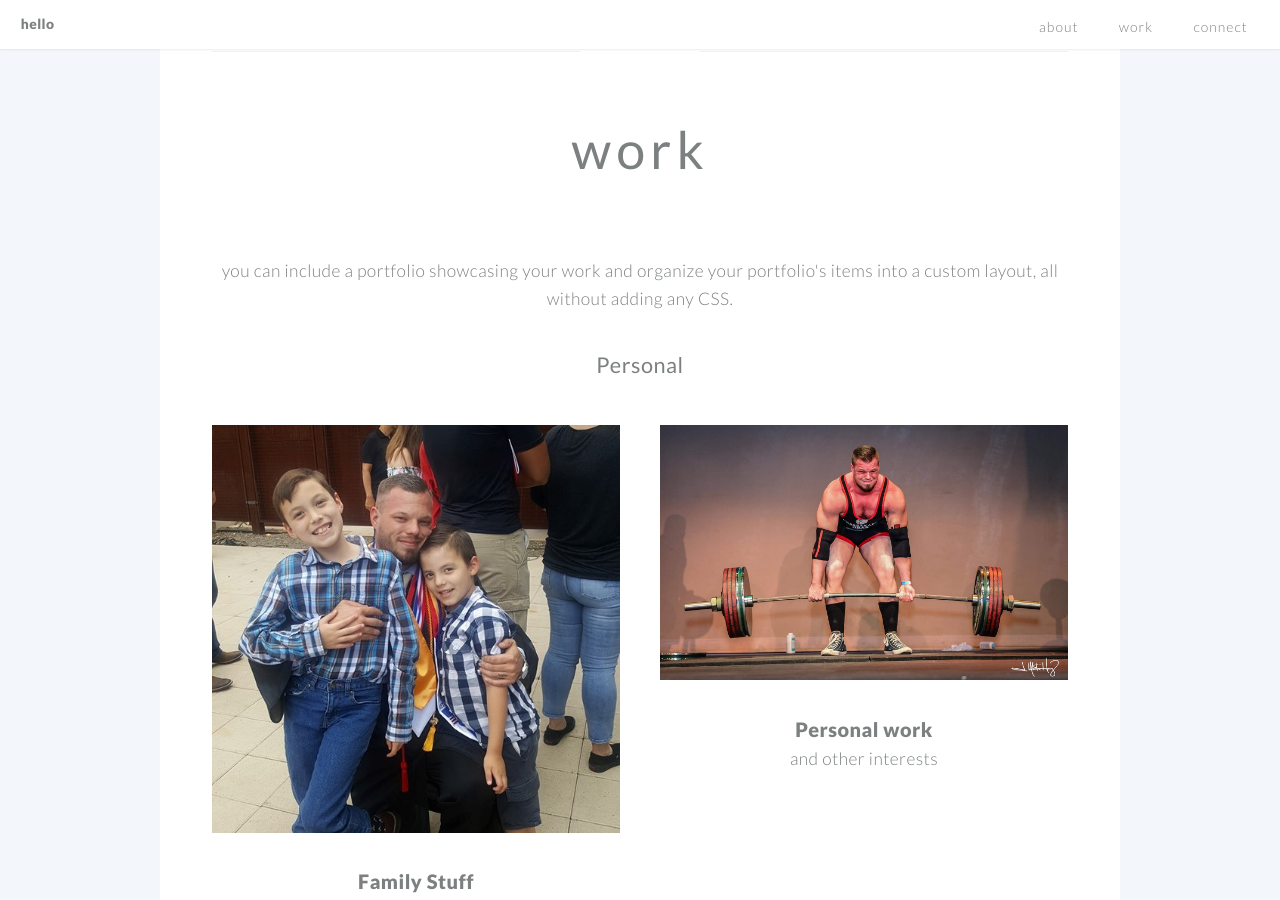
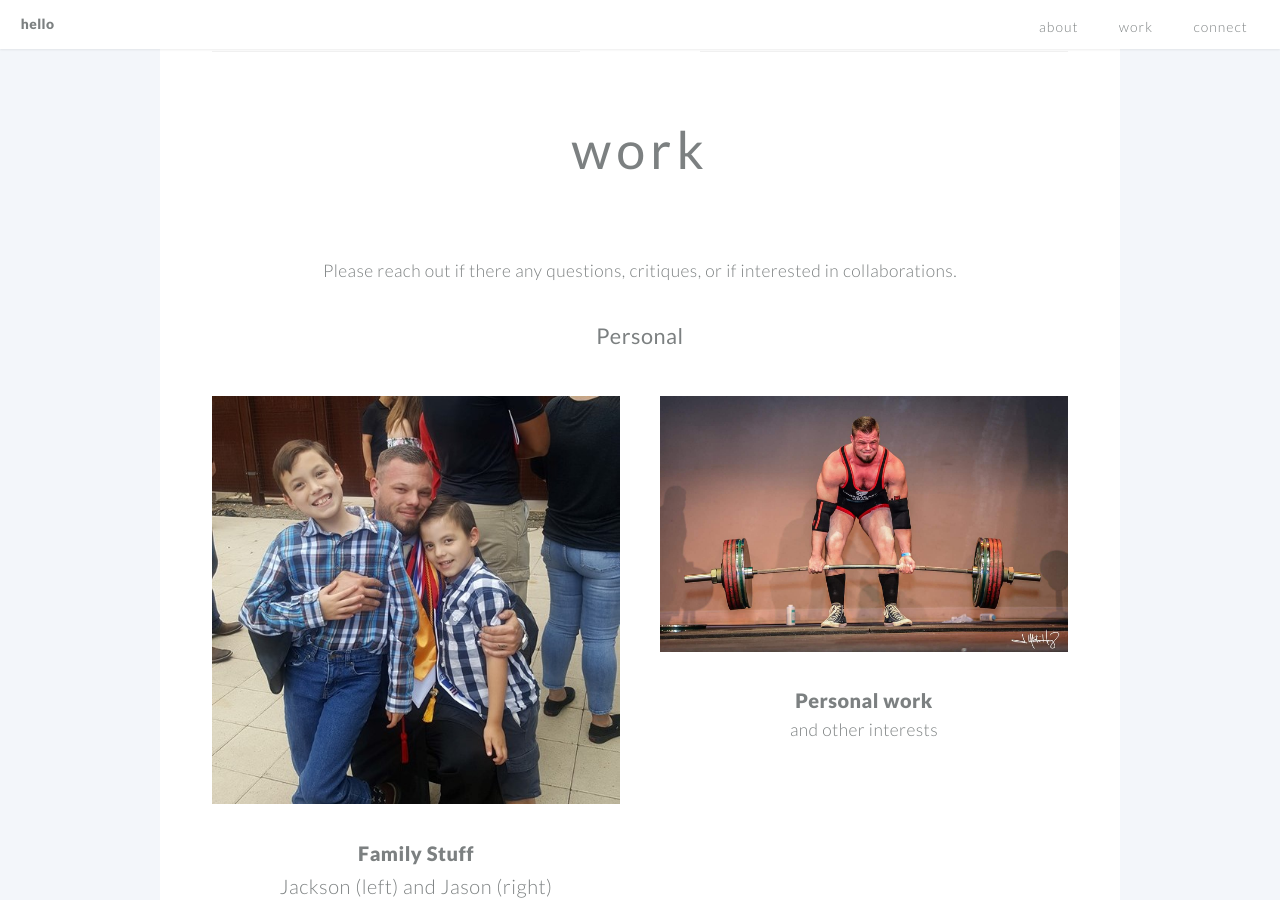
Before and after one commit to jben33/jben33.github.io, a Jekyll site: the page built from index.md, in a window 1280 px wide and 900 px high, scrolled down 1608 px. Built offline with Jekyll 4.4.1, drawn with Linux system fonts in a browser that asks for light colours.

Commit message:
Update index.md

```diff
--- a/index.md
+++ b/index.md
@@ -29,7 +29,7 @@ about_button: https://github.com/jben33 # the link
 # By declaring these variables, you can include a portfolio showcasing your work and organize your portfolio's items into a custom layout, all without adding any CSS. In addition, you must 1) create an HTML file in the_includes folder for each project with the text you'd like to display, and 2) create a YAML file in the _data folder describing the order in which each project should be shown and categorized. See `/includes/example.html` and `/_data/work.yml` for examples.
 
 portfolio: work # the heading for your portfolio and title of your YAML file
-portfolio_description: you can include a portfolio showcasing your work and organize your portfolio's items into a custom layout, all without adding any CSS. # a description to be desplayed below the heading and above the content
+portfolio_description: Please reach out if there any questions, critiques, or if interested in collaborations. # a description to be desplayed below the heading and above the content
 
 # optional CTA section --------------------------------------------------
 
```
